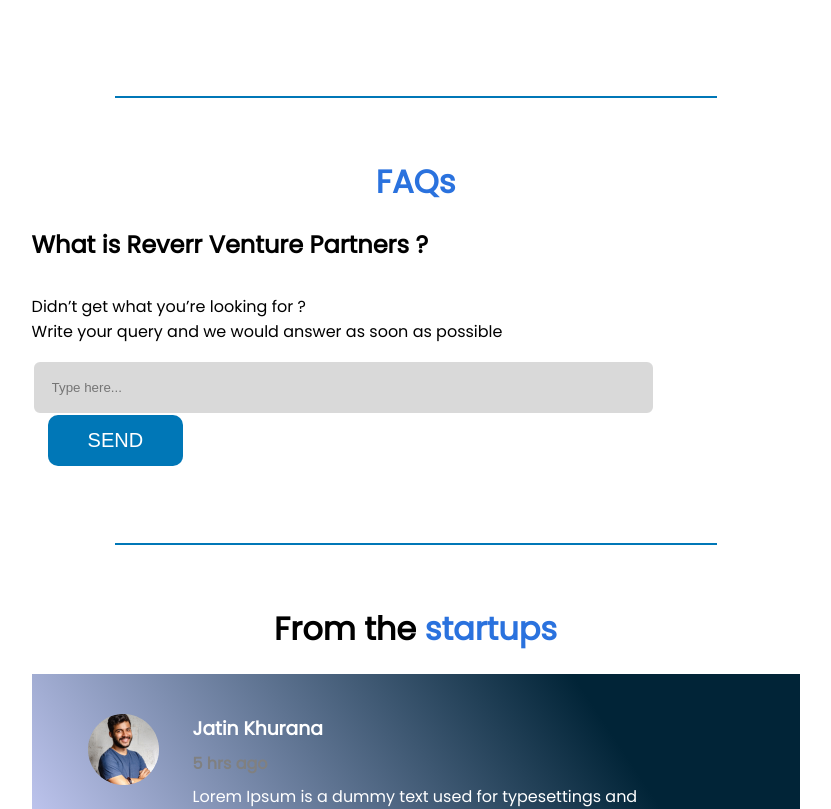
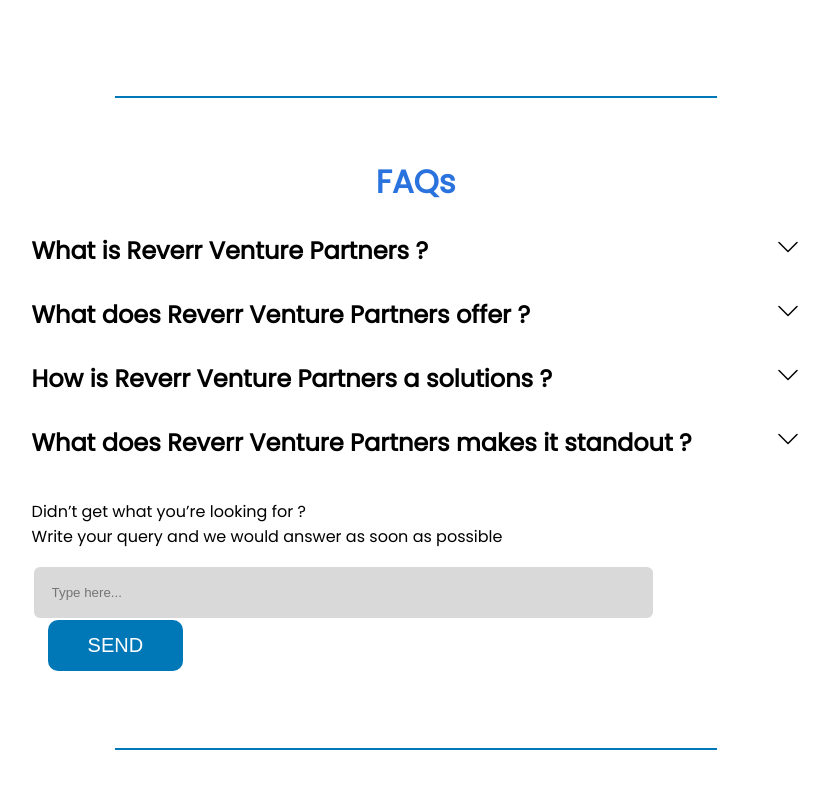
Before and after one commit to Reverr-Finaura/rvpreact, a React (Create React App) app: page /dashboard in a window 1280 px wide. Shown: the part 2080-2889 px from the top of the page, without its empty margins (234-1065 px from the left). Built offline with nearby package versions, Linux system fonts and the light colour scheme; no server answers.

Commit message:
added accordian and Faqs

```diff
--- /dev/null
+++ b/src/components/accordian/Accordian.js
@@ -0,0 +1,23 @@
+import { useState } from "react";
+import "./accordian.css";
+import { ChevronDown, ChevronUp } from "react-bootstrap-icons";
+
+const Accordian = ({ question, answer }) => {
+  const [isVisible, setIsVisible] = useState(false);
+
+  return (
+    <>
+      <div
+        className="faqs-contentQ"
+        onClick={() => setIsVisible((prevState) => !prevState)}
+      >
+        <h2 style={{ margin: 0, cursor: "pointer" }}>{question}</h2>
+        <h2>{isVisible ? <ChevronUp /> : <ChevronDown />}</h2>
+      </div>
+      <div className="faqs-contetnA">{isVisible ? <p>{answer}</p> : null}</div>
+      {/* </section> */}
+    </>
+  );
+};
+
+export default Accordian;
--- /dev/null
+++ b/src/components/accordian/accordian.css
@@ -0,0 +1,13 @@
+.faqs-contentQ {
+  display: flex;
+  justify-content: space-between;
+  cursor: pointer;
+  line-height: 3rem;
+}
+.faqs-contentQ h2 {
+  margin: 0;
+}
+
+.faqs-contetnA {
+  margin: 1rem 0rem 1rem 0rem;
+}
--- a/src/components/dealsidenav/DealSideNav.js
+++ b/src/components/dealsidenav/DealSideNav.js
@@ -16,7 +16,7 @@
       <NavLink to="/profile" className="NavLink ">
         Financial projections
       </NavLink>
-      <NavLink to="/profile" className="NavLink ">
+      <NavLink to="/faqs" className="NavLink ">
         FAQs
       </NavLink>
       <NavLink to="/profile" className="NavLink ">
--- a/src/pages/home/dashboard/Dashboard.js
+++ b/src/pages/home/dashboard/Dashboard.js
@@ -20,9 +20,36 @@
   HandIndexThumbFill,
   HandThumbsUpFill,
 } from "react-bootstrap-icons";
+import Accordian from "../../../components/accordian/Accordian";
 
 const Dashboard = () => {
   const [isVisible, setIsVisible] = useState(false);
+  const data = [
+    {
+      id: 1,
+      question: "What is Reverr Venture Partners ?",
+      answer:
+        "DOM stands for Document Object Model. The DOM represents an HTML document with a logical tree structure. Each branch of the tree ends in a node, and each node contains objects.",
+    },
+    {
+      id: 2,
+      question: "What does Reverr Venture Partners offer ?",
+      answer:
+        "Install the create-react-app package using the command prompt or terminal.",
+    },
+    {
+      id: 3,
+      question: "How is Reverr Venture Partners a solutions ?",
+      answer:
+        "An event is an action that a user or system may trigger, such as pressing a key, a mouse click, etc.",
+    },
+    {
+      id: 4,
+      question: "What does Reverr Venture Partners makes it standout ?",
+      answer:
+        "Synthetic events combine the response of different browser's native events into one API, ensuring that the events are consistent across different browsers.",
+    },
+  ];
   return (
     <>
       <Navbar />
@@ -181,15 +208,9 @@
 
           <div className="dashboard__faqs">
             <h1 style={{ color: "#2a72de", textAlign: "center" }}>FAQs</h1>
-            <div className="dashboard__faqs-content">
-              <h2
-                onClick={() => setIsVisible((prevState) => !prevState)}
-                style={{ margin: 0, cursor: "pointer" }}
-              >
-                What is Reverr Venture Partners ?
-              </h2>
-              {isVisible ? <p>What is Reverr Venture Partners ?</p> : null}
-            </div>
+            {data.map((data) => (
+              <Accordian key={data.id} {...data} />
+            ))}
             <div className="dasboard__contact-wrap">
               <p style={{ marginBottom: "1rem" }}>
                 Didn’t get what you’re looking for ? <br /> Write your query and
--- /dev/null
+++ b/src/pages/home/faqs/Faq.js
@@ -0,0 +1,70 @@
+import Navbar from "../../../components/navbar/Navbar";
+import DealSideNav from "../../../components/dealsidenav/DealSideNav";
+import "./faq.css";
+import Accordian from "../../../components/accordian/Accordian";
+import Footer from "../../../components/footer/Footer";
+const Faq = () => {
+  const data = [
+    {
+      id: 1,
+      question: "What is Reverr Venture Partners ?",
+      answer:
+        "DOM stands for Document Object Model. The DOM represents an HTML document with a logical tree structure. Each branch of the tree ends in a node, and each node contains objects.",
+    },
+    {
+      id: 2,
+      question: "What does Reverr Venture Partners offer ?",
+      answer:
+        "Install the create-react-app package using the command prompt or terminal.",
+    },
+    {
+      id: 3,
+      question: "How is Reverr Venture Partners a solutions ?",
+      answer:
+        "An event is an action that a user or system may trigger, such as pressing a key, a mouse click, etc.",
+    },
+    {
+      id: 4,
+      question: "What does Reverr Venture Partners makes it standout ?",
+      answer:
+        "Synthetic events combine the response of different browser's native events into one API, ensuring that the events are consistent across different browsers.",
+    },
+  ];
+  return (
+    <>
+      <Navbar />
+      <div className="faqs">
+        <div className="faqs__side-nav">
+          <DealSideNav />
+        </div>
+        <div className="faqs__right-wrap">
+          <h1 style={{ color: "#2a72de", textAlign: "center" }}>
+            About company
+          </h1>
+          {data.map((data) => (
+            <Accordian key={data.id} {...data} />
+          ))}
+
+          <h1 style={{ color: "#2a72de", textAlign: "center" }}>
+            About Reverr ventur partners
+          </h1>
+          {data.map((data) => (
+            <Accordian key={data.id} {...data} />
+          ))}
+
+          <div className="faqs__contact-wrap">
+            <p style={{ marginBottom: "1rem" }}>
+              Didn’t get what you’re looking for ? <br /> Write your query and
+              we would answer as soon as possible
+            </p>
+            <input className="faqs__contact-input" placeholder="Type here..." />
+            <button className="faqs__contact-btn">SEND</button>
+          </div>
+        </div>
+      </div>
+      <Footer />
+    </>
+  );
+};
+
+export default Faq;
--- /dev/null
+++ b/src/pages/home/faqs/faq.css
@@ -0,0 +1,43 @@
+.faqs {
+  display: flex;
+  margin-top: 1rem;
+}
+
+.faqs__side-nav {
+  width: 12%;
+  margin: 0 0rem 0 5rem;
+}
+
+.faqs__right-wrap {
+  display: flex;
+  flex-direction: column;
+  width: 60%;
+  margin: auto;
+  /* margin-right: 20px; */
+  margin-bottom: 2rem;
+  height: max-content;
+}
+.faqs__contact-wrap {
+  margin-top: 2rem;
+}
+
+.faqs__contact-input {
+  background: #d9d9d9;
+  padding: 18px;
+  width: 76%;
+  border-radius: 8px;
+  outline: none;
+  border: 2px solid white;
+  margin-left: -1px;
+}
+
+.faqs__contact-btn {
+  font-size: 20px;
+  padding: 14px 40px;
+  border-radius: 10px;
+  margin-left: 1rem;
+  border: none;
+  cursor: pointer;
+  background-color: #0077b7;
+  color: white;
+}
--- a/src/routes/AppRoutes.js
+++ b/src/routes/AppRoutes.js
@@ -10,6 +10,8 @@
 import Profile from "../pages/home/profile/Profile";
 import Dashboard from "../pages/home/dashboard/Dashboard";
 import AboutDeal from "../pages/home/aboutdeal/AboutDeal";
+import Faq from "../pages/home/faqs/Faq";
+
 const AppRoutes = () => {
   return (
     <Routes>
@@ -23,6 +25,7 @@
       <Route path="/portfolio" element={<Portfolio />} />
       <Route path="/profile" element={<Profile />} />
       <Route path="/about-deal" element={<AboutDeal />} />
+      <Route path="/faqs" element={<Faq />} />
     </Routes>
   );
 };
```
